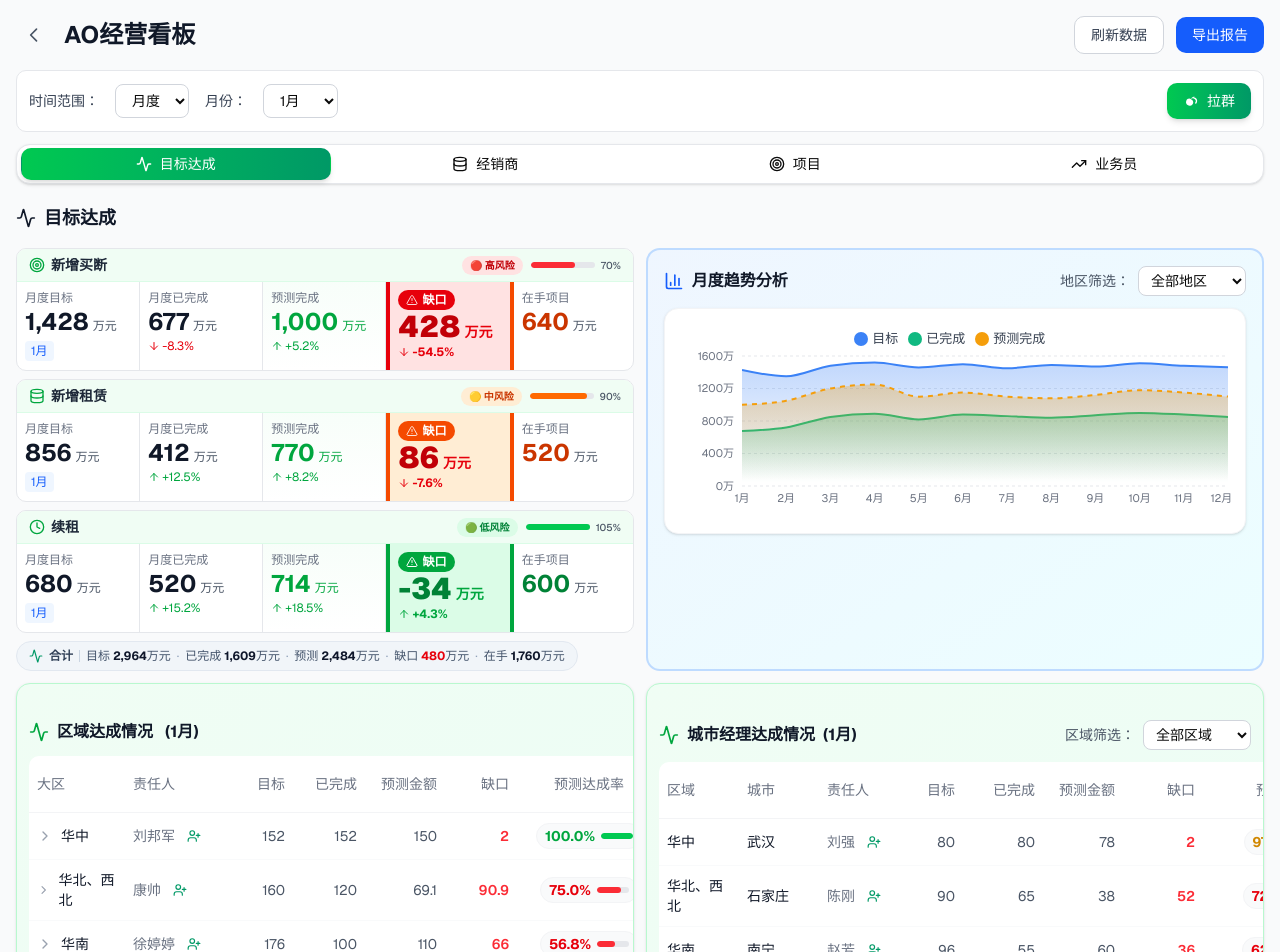
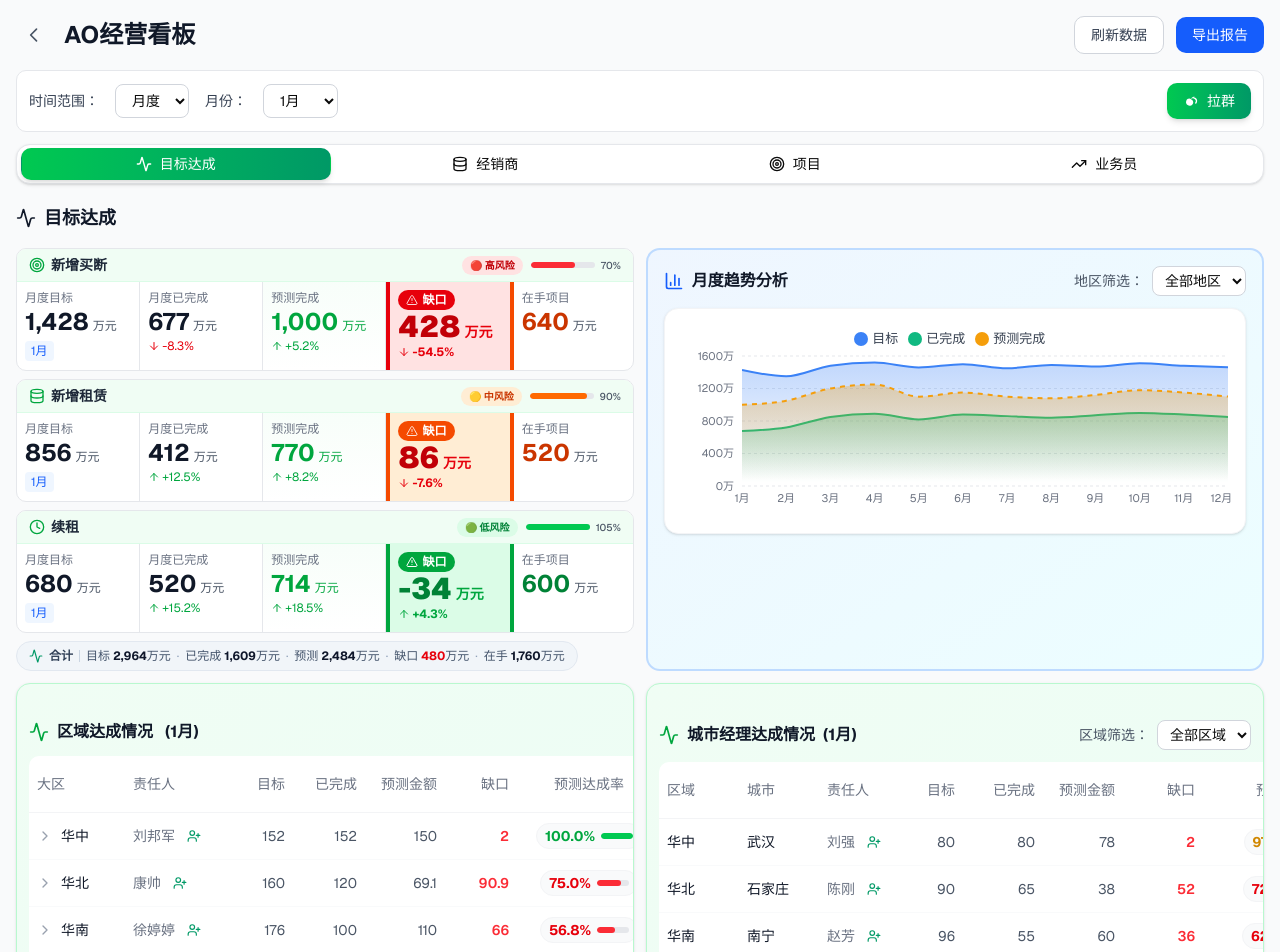
Before and after one commit to navylee1990/coze_jsc, a Next.js app: page /sales in a window 1280 px wide. Shown: the top 952 px of the page. Built offline with nearby package versions, Linux system fonts and the light colour scheme.

Commit message:
fix: 将区域名称'华北、西北'统一修改为'华北'

```diff
--- a/src/app/sales/page.tsx
+++ b/src/app/sales/page.tsx
@@ -27,7 +27,7 @@ const salesmenRanking = [
   { rank: 3, name: '王强', region: '二区', target: 150, completed: 150, rate: 100.0, visits: 38, newProjects: 3, status: 'good' },
   { rank: 4, name: '刘芳', region: '华南', target: 145, completed: 148, rate: 102.1, visits: 35, newProjects: 4, status: 'good' },
   { rank: 5, name: '陈明', region: '五区', target: 140, completed: 136, rate: 97.1, visits: 40, newProjects: 3, status: 'warning' },
-  { rank: 6, name: '杨洋', region: '华北、西北', target: 135, completed: 128, rate: 94.8, visits: 32, newProjects: 2, status: 'warning' },
+  { rank: 6, name: '杨洋', region: '华北', target: 135, completed: 128, rate: 94.8, visits: 32, newProjects: 2, status: 'warning' },
   { rank: 7, name: '赵敏', region: '西南', target: 130, completed: 115, rate: 88.5, visits: 28, newProjects: 1, status: 'danger' },
   { rank: 8, name: '孙磊', region: '一区', target: 125, completed: 110, rate: 88.0, visits: 30, newProjects: 1, status: 'danger' },
   { rank: 9, name: '周婷', region: '二区', target: 120, completed: 105, rate: 87.5, visits: 25, newProjects: 0, status: 'danger' },
@@ -183,7 +183,7 @@ const regionData = {
     { name: '二区', owner: '陈超', target: 232, completed: 100, predicted: 100, gap: 132, rate: 43.1, trend: 'down', orderCount: 85, projectCount: 42, pendingAmount: 85 },
     { name: '五区', owner: '张大鹏', target: 260, completed: 120, predicted: 100.4, gap: 159.6, rate: 46.2, trend: 'down', orderCount: 72, projectCount: 35, pendingAmount: 95 },
     { name: '华中', owner: '刘邦军', target: 152, completed: 152, predicted: 150, gap: 2, rate: 100.0, trend: 'up', orderCount: 112, projectCount: 58, pendingAmount: 150 },
-    { name: '华北、西北', owner: '康帅', target: 160, completed: 120, predicted: 69.1, gap: 90.9, rate: 75.0, trend: 'down', orderCount: 62, projectCount: 31, pendingAmount: 75 },
+    { name: '华北', owner: '康帅', target: 160, completed: 120, predicted: 69.1, gap: 90.9, rate: 75.0, trend: 'down', orderCount: 62, projectCount: 31, pendingAmount: 75 },
     { name: '西南', owner: '钟莲', target: 128, completed: 20, predicted: 10.8, gap: 117.2, rate: 15.6, trend: 'down', orderCount: 28, projectCount: 15, pendingAmount: 35 },
     { name: '华南', owner: '徐婷婷', target: 176, completed: 100, predicted: 110, gap: 66, rate: 56.8, trend: 'down', orderCount: 68, projectCount: 36, pendingAmount: 90 },
   ],
@@ -192,7 +192,7 @@ const regionData = {
     { name: '二区', owner: '陈超', target: 696, completed: 300, predicted: 300, gap: 396, rate: 43.1, trend: 'down', orderCount: 255, projectCount: 126, pendingAmount: 255 },
     { name: '五区', owner: '张大鹏', target: 780, completed: 360, predicted: 301.2, gap: 478.8, rate: 46.2, trend: 'down', orderCount: 216, projectCount: 105, pendingAmount: 285 },
     { name: '华中', owner: '刘邦军', target: 456, completed: 456, predicted: 450, gap: 6, rate: 100.0, trend: 'up', orderCount: 336, projectCount: 174, pendingAmount: 450 },
-    { name: '华北、西北', owner: '康帅', target: 480, completed: 360, predicted: 207.3, gap: 272.7, rate: 75.0, trend: 'down', orderCount: 186, projectCount: 93, pendingAmount: 225 },
+    { name: '华北', owner: '康帅', target: 480, completed: 360, predicted: 207.3, gap: 272.7, rate: 75.0, trend: 'down', orderCount: 186, projectCount: 93, pendingAmount: 225 },
     { name: '西南', owner: '钟莲', target: 384, completed: 60, predicted: 32.4, gap: 351.6, rate: 15.6, trend: 'down', orderCount: 84, projectCount: 45, pendingAmount: 105 },
     { name: '华南', owner: '徐婷婷', target: 528, completed: 300, predicted: 330, gap: 198, rate: 56.8, trend: 'down', orderCount: 204, projectCount: 108, pendingAmount: 270 },
   ],
@@ -201,7 +201,7 @@ const regionData = {
     { name: '二区', owner: '陈超', target: 2784, completed: 1200, predicted: 1200, gap: 1584, rate: 43.1, trend: 'down', orderCount: 1020, projectCount: 504, pendingAmount: 1020 },
     { name: '五区', owner: '张大鹏', target: 3120, completed: 1440, predicted: 1204.8, gap: 1915.2, rate: 46.2, trend: 'down', orderCount: 864, projectCount: 420, pendingAmount: 1140 },
     { name: '华中', owner: '刘邦军', target: 1824, completed: 1824, predicted: 1800, gap: 24, rate: 100.0, trend: 'up', orderCount: 1344, projectCount: 696, pendingAmount: 1800 },
-    { name: '华北、西北', owner: '康帅', target: 1920, completed: 1440, predicted: 829.2, gap: 1090.8, rate: 75.0, trend: 'down', orderCount: 744, projectCount: 372, pendingAmount: 900 },
+    { name: '华北', owner: '康帅', target: 1920, completed: 1440, predicted: 829.2, gap: 1090.8, rate: 75.0, trend: 'down', orderCount: 744, projectCount: 372, pendingAmount: 900 },
     { name: '西南', owner: '钟莲', target: 1536, completed: 240, predicted: 129.6, gap: 1406.4, rate: 15.6, trend: 'down', orderCount: 336, projectCount: 180, pendingAmount: 420 },
     { name: '华南', owner: '徐婷婷', target: 2112, completed: 1200, predicted: 1320, gap: 792, rate: 56.8, trend: 'down', orderCount: 816, projectCount: 432, pendingAmount: 1080 },
   ],
@@ -226,7 +226,7 @@ const cityData = {
       { name: '武汉', owner: '刘邦军', target: 80, completed: 80, predicted: 78, gap: 2, rate: 100.0, orderCount: 68, projectCount: 35, pendingAmount: 100 },
       { name: '长沙', owner: '刘邦军', target: 72, completed: 72, predicted: 72, gap: 0, rate: 100.0, orderCount: 44, projectCount: 23, pendingAmount: 80 },
     ],
-    '华北、西北': [
+    '华北': [
       { name: '石家庄', owner: '康帅', target: 90, completed: 65, predicted: 38, gap: 52, rate: 72.2, orderCount: 36, projectCount: 18, pendingAmount: 60 },
       { name: '太原', owner: '康帅', target: 70, completed: 55, predicted: 31.1, gap: 38.9, rate: 78.6, orderCount: 26, projectCount: 13, pendingAmount: 45 },
     ],
@@ -256,7 +256,7 @@ const cityData = {
       { name: '武汉', owner: '刘邦军', target: 240, completed: 240, predicted: 234, gap: 6, rate: 100.0, orderCount: 204, projectCount: 105, pendingAmount: 300 },
       { name: '长沙', owner: '刘邦军', target: 216, completed: 216, predicted: 216, gap: 0, rate: 100.0, orderCount: 132, projectCount: 69, pendingAmount: 240 },
     ],
-    '华北、西北': [
+    '华北': [
       { name: '石家庄', owner: '康帅', target: 270, completed: 195, predicted: 114, gap: 156, rate: 72.2, orderCount: 108, projectCount: 54, pendingAmount: 180 },
       { name: '太原', owner: '康帅', target: 210, completed: 165, predicted: 93.3, gap: 116.7, rate: 78.6, orderCount: 78, projectCount: 39, pendingAmount: 135 },
     ],
@@ -286,7 +286,7 @@ const cityData = {
       { name: '武汉', owner: '刘邦军', target: 960, completed: 960, predicted: 936, gap: 24, rate: 100.0, orderCount: 816, projectCount: 420, pendingAmount: 1200 },
       { name: '长沙', owner: '刘邦军', target: 864, completed: 864, predicted: 864, gap: 0, rate: 100.0, orderCount: 528, projectCount: 276, pendingAmount: 960 },
     ],
-    '华北、西北': [
+    '华北': [
       { name: '石家庄', owner: '康帅', target: 1080, completed: 780, predicted: 456, gap: 624, rate: 72.2, orderCount: 432, projectCount: 216, pendingAmount: 720 },
       { name: '太原', owner: '康帅', target: 840, completed: 660, predicted: 373.2, gap: 466.8, rate: 78.6, orderCount: 312, projectCount: 156, pendingAmount: 540 },
     ],
@@ -323,7 +323,7 @@ const cityManagerData = {
     { name: '张伟', area: '二区', city: '上海', target: 132, completed: 55, predicted: 55, gap: 77, rate: 41.7, orderCount: 52, projectCount: 26, pendingAmount: 85 },
     { name: '李明', area: '五区', city: '广州', target: 150, completed: 70, predicted: 58, gap: 92, rate: 38.7, orderCount: 42, projectCount: 21, pendingAmount: 80 },
     { name: '刘强', area: '华中', city: '武汉', target: 80, completed: 80, predicted: 78, gap: 2, rate: 97.5, orderCount: 68, projectCount: 35, pendingAmount: 100 },
-    { name: '陈刚', area: '华北、西北', city: '石家庄', target: 90, completed: 65, predicted: 38, gap: 52, rate: 72.2, orderCount: 36, projectCount: 18, pendingAmount: 60 },
+    { name: '陈刚', area: '华北', city: '石家庄', target: 90, completed: 65, predicted: 38, gap: 52, rate: 72.2, orderCount: 36, projectCount: 18, pendingAmount: 60 },
     { name: '杨敏', area: '西南', city: '成都', target: 75, completed: 12, predicted: 6.3, gap: 68.7, rate: 16.0, orderCount: 15, projectCount: 8, pendingAmount: 25 },
     { name: '赵芳', area: '华南', city: '南宁', target: 96, completed: 55, predicted: 60, gap: 36, rate: 62.5, orderCount: 38, projectCount: 20, pendingAmount: 70 },
   ],
@@ -333,7 +333,7 @@ const cityManagerData = {
     { name: '张伟', area: '二区', city: '上海', target: 396, completed: 165, predicted: 165, gap: 231, rate: 41.7, orderCount: 156, projectCount: 78, pendingAmount: 255 },
     { name: '李明', area: '五区', city: '广州', target: 450, completed: 210, predicted: 174, gap: 276, rate: 38.7, orderCount: 126, projectCount: 63, pendingAmount: 240 },
     { name: '刘强', area: '华中', city: '武汉', target: 240, completed: 240, predicted: 234, gap: 6, rate: 97.5, orderCount: 204, projectCount: 105, pendingAmount: 300 },
-    { name: '陈刚', area: '华北、西北', city: '石家庄', target: 270, completed: 195, predicted: 114, gap: 156, rate: 72.2, orderCount: 108, projectCount: 54, pendingAmount: 180 },
+    { name: '陈刚', area: '华北', city: '石家庄', target: 270, completed: 195, predicted: 114, gap: 156, rate: 72.2, orderCount: 108, projectCount: 54, pendingAmount: 180 },
     { name: '杨敏', area: '西南', city: '成都', target: 225, completed: 36, predicted: 18.9, gap: 206.1, rate: 16.0, orderCount: 45, projectCount: 24, pendingAmount: 75 },
     { name: '赵芳', area: '华南', city: '南宁', target: 288, completed: 165, predicted: 180, gap: 108, rate: 62.5, orderCount: 114, projectCount: 60, pendingAmount: 210 },
   ],
@@ -343,7 +343,7 @@ const cityManagerData = {
     { name: '张伟', area: '二区', city: '上海', target: 1584, completed: 660, predicted: 660, gap: 924, rate: 41.7, orderCount: 624, projectCount: 312, pendingAmount: 1020 },
     { name: '李明', area: '五区', city: '广州', target: 1800, completed: 840, predicted: 696, gap: 1104, rate: 38.7, orderCount: 504, projectCount: 252, pendingAmount: 960 },
     { name: '刘强', area: '华中', city: '武汉', target: 960, completed: 960, predicted: 936, gap: 24, rate: 97.5, orderCount: 816, projectCount: 420, pendingAmount: 1200 },
-    { name: '陈刚', area: '华北、西北', city: '石家庄', target: 1080, completed: 780, predicted: 456, gap: 624, rate: 72.2, orderCount: 432, projectCount: 216, pendingAmount: 720 },
+    { name: '陈刚', area: '华北', city: '石家庄', target: 1080, completed: 780, predicted: 456, gap: 624, rate: 72.2, orderCount: 432, projectCount: 216, pendingAmount: 720 },
     { name: '杨敏', area: '西南', city: '成都', target: 900, completed: 144, predicted: 75.6, gap: 824.4, rate: 16.0, orderCount: 180, projectCount: 96, pendingAmount: 300 },
     { name: '赵芳', area: '华南', city: '南宁', target: 1152, completed: 660, predicted: 720, gap: 432, rate: 62.5, orderCount: 456, projectCount: 240, pendingAmount: 840 },
   ],
@@ -439,7 +439,7 @@ const monthlyTrendData = {
     { month: '11月', target: 162, completed: 160, predicted: 160, plan: 154 },
     { month: '12月', target: 158, completed: 155, predicted: 155, plan: 150 },
   ],
-  '华北、西北': [
+  '华北': [
     { month: '1月', target: 160, completed: 120, predicted: 189.1, plan: 152 },
     { month: '2月', target: 155, completed: 128, predicted: 200, plan: 147 },
     { month: '3月', target: 165, completed: 135, predicted: 213, plan: 157 },
@@ -1203,7 +1203,7 @@ export default function SalesDashboard() {
                   <option value="二区">二区</option>
                   <option value="五区">五区</option>
                   <option value="华中">华中</option>
-                  <option value="华北、西北">华北、西北</option>
+                  <option value="华北">华北</option>
                   <option value="西南">西南</option>
                   <option value="华南">华南</option>
                 </select>
@@ -1461,7 +1461,7 @@ export default function SalesDashboard() {
                     <option value="二区">二区</option>
                     <option value="五区">五区</option>
                     <option value="华中">华中</option>
-                    <option value="华北、西北">华北、西北</option>
+                    <option value="华北">华北</option>
                     <option value="西南">西南</option>
                     <option value="华南">华南</option>
                   </select>
```
